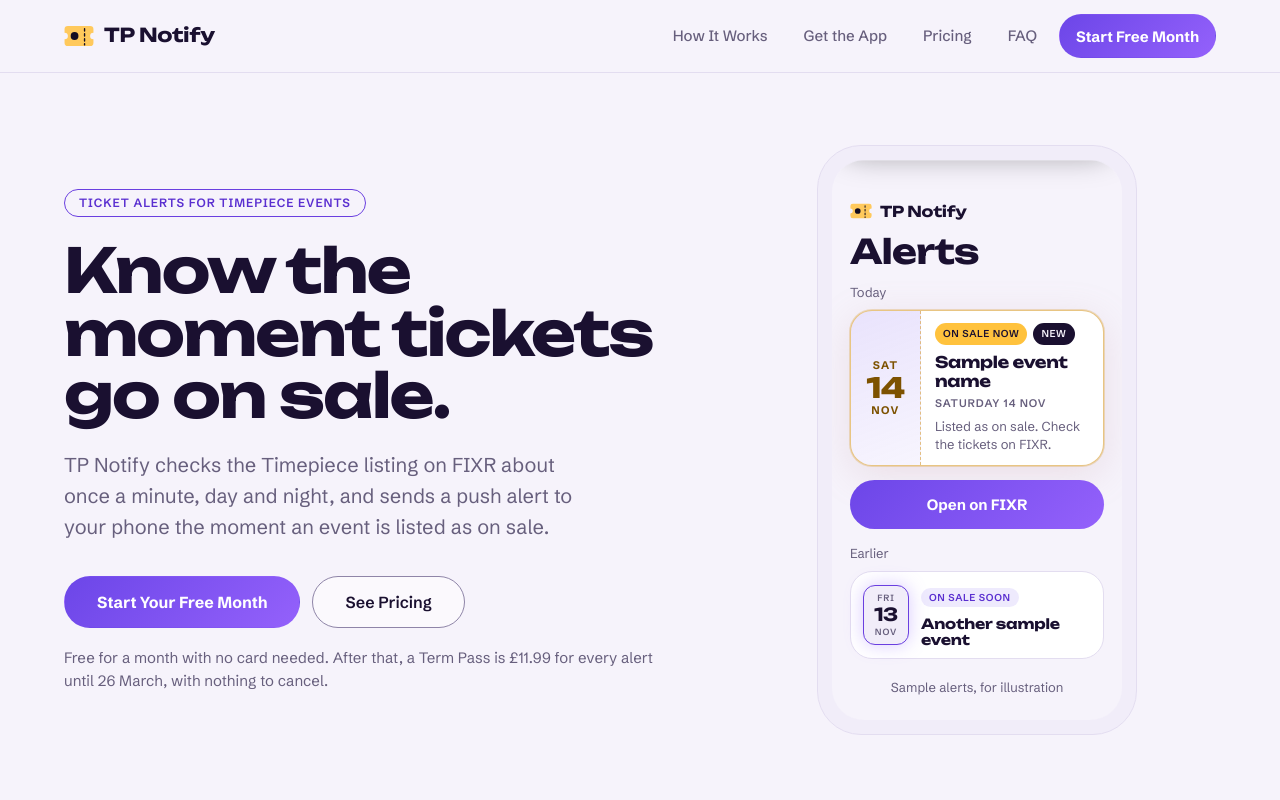
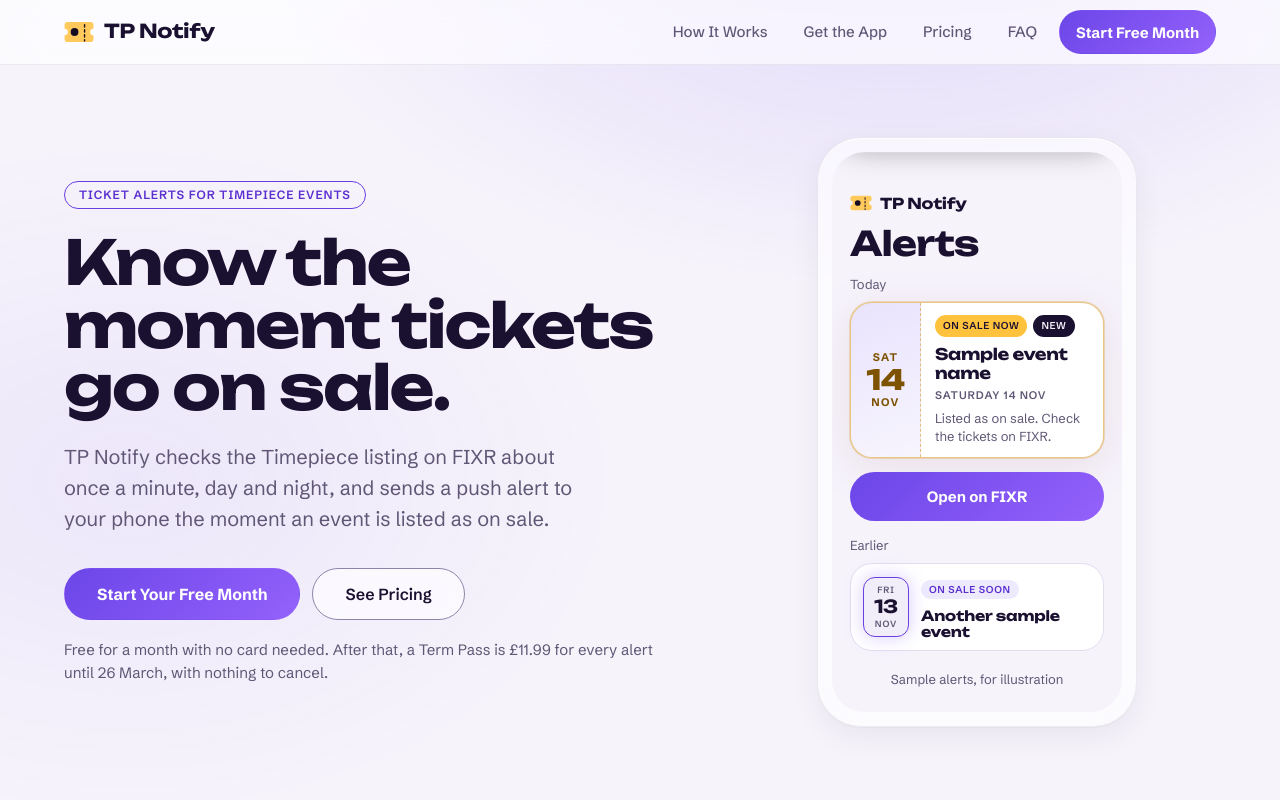
Before and after one commit to Lowballing-coding/tp-notify-site, a plain HTML site: page index.html in a window 1280 px wide. Shown: the top 800 px of the page. Drawn offline with Linux system fonts and the light colour scheme; no server answers.

Commit message:
Calmer frosted glass look across the website, with plan buttons lined up (#30)
Claude-Session: https://claude.ai/code/session_017xBxifj4h8og1ZFXQXbguc

Co-authored-by: Claude <noreply@anthropic.com>

```diff
--- a/styles.css
+++ b/styles.css
@@ -4,9 +4,11 @@
 @font-face { font-family: "Schibsted Grotesk"; src: url(fonts/schibsted-grotesk.woff2) format("woff2"); font-weight: 400 900; font-display: swap; }
 
 * { box-sizing: border-box; }
-html { -webkit-text-size-adjust: 100%; scroll-behavior: smooth; }
+html { -webkit-text-size-adjust: 100%; scroll-behavior: smooth; scroll-padding-top: 80px; }   /* links land below the sticky header */
 @media (prefers-reduced-motion: reduce) { html { scroll-behavior: auto; } }
-body { margin: 0; background: var(--wash), var(--night); color: var(--ink); font: 1.0625rem/1.55 var(--font-sans); }
+body { margin: 0; background: var(--night); isolation: isolate; color: var(--ink); font: 1.0625rem/1.55 var(--font-sans); }
+/* One calm violet glow that stays still while the frosted panels scroll over it. */
+body::before { content: ""; position: fixed; inset: 0; z-index: -1; background: var(--wash); pointer-events: none; }
 a { color: var(--link); }
 a:hover { opacity: .85; }
 :focus-visible { outline: 2px solid var(--focus); outline-offset: 3px; }
@@ -129,7 +131,7 @@ section.band { padding-block: 88px; }
 .faq { padding-block: 88px; }
 @media (min-width: 1000px) {
   .faq { display: grid; grid-template-columns: minmax(0, 1fr) minmax(0, 2fr); gap: 64px; align-items: start; }
-  .faq h2 { position: sticky; top: 32px; }
+  .faq h2 { position: sticky; top: 96px; }
   .faq .list { margin-top: 0 !important; }
 }
 .qa { padding: 22px 0; border-bottom: 1px solid var(--line); }
@@ -259,7 +261,7 @@ footer.foot nav a:hover { color: var(--ink); opacity: 1; }
 /* The phone story: the phone stays in the middle while each chapter scrolls past it, and its screen follows along. */
 .story { padding-block: 24px 40px; }
 .story-grid { display: grid; grid-template-columns: minmax(0, 1fr) 320px minmax(0, 1fr); column-gap: 56px; }
-.story-phone { grid-column: 2; grid-row: 1 / span 4; position: sticky; top: max(16px, calc(50vh - 294px)); align-self: start; z-index: 1; }
+.story-phone { grid-column: 2; grid-row: 1 / span 4; position: sticky; top: max(80px, calc(50vh - 294px)); align-self: start; z-index: 1; }
 .story .phone { box-shadow: 0 30px 90px rgba(118, 80, 238, .35); }
 .ch { grid-column: 1 / -1; display: grid; grid-template-columns: subgrid; min-height: 92vh; align-items: center; }
 .ch:nth-of-type(1) { grid-row: 1; } .ch:nth-of-type(2) { grid-row: 2; } .ch:nth-of-type(3) { grid-row: 3; } .ch:nth-of-type(4) { grid-row: 4; }
@@ -332,3 +334,23 @@ footer.foot nav a:hover { color: var(--ink); opacity: 1; }
 .motion .note-card { font-size: max(13px, 2.2cqh); max-width: 30em; margin-inline: auto; margin-top: max(64px, 8cqh); padding: .9em 1.1em; border-radius: max(20px, 1.5em); }
 .motion .note-card .nhead { font-size: .85em; } .motion .note-card svg { width: 1.25em; height: 1.25em; }
 .motion .note-card b { font-size: 1.15em; } .motion .note-card p { font-size: 1em; line-height: 1.4; }
+
+/* Frosted glass: the header, cards, plans, FAQ list, phone frames and outline buttons. Sections sit straight on the
+   background (no stripes). People who ask for less transparency get solid panels. */
+.surface, .dark { background: transparent; border-color: transparent; }
+header.top { position: sticky; top: 0; z-index: 20; }
+header.top .wrap { min-height: 64px; }
+header.top, .steps li, .plan, .faq .list, .phone, .btn.outline {
+  background: var(--lg-fill); -webkit-backdrop-filter: blur(20px) saturate(140%); backdrop-filter: blur(20px) saturate(140%); }
+header.top, .steps li, .plan, .phone { border-color: var(--lg-edge); }   /* outline buttons keep their stronger edge */
+.steps li, .plan, .faq .list, .phone { box-shadow: inset 0 1px 0 var(--lg-top), var(--lg-shadow); }
+.plan.best { border: 1.5px solid var(--signal); box-shadow: inset 0 1px 0 var(--lg-top), var(--lg-shadow); }
+.faq .list { border: 1px solid var(--lg-edge); border-radius: var(--radius-lg); padding: 4px 28px; }
+.faq .qa:last-child { border-bottom: 0; }
+/* Plan buttons sit on the same line, whatever the text above them. */
+.plan { display: flex; flex-direction: column; }
+.plan ul { margin-bottom: 26px; }
+.plan .btn { margin-top: auto; }
+@media (prefers-reduced-transparency: reduce) {
+  header.top, .steps li, .plan, .faq .list, .phone, .btn.outline { -webkit-backdrop-filter: none; backdrop-filter: none; background: var(--night-high); }
+}
--- a/tokens.css
+++ b/tokens.css
@@ -29,8 +29,13 @@
   --focus: #c0aaff;
   --link: var(--uv-ink);
   --glass: rgba(255, 255, 255, .035);
+  /* Frosted glass panels (--lg-*): a night-tinted fill, one hairline edge and a soft shadow. */
+  --lg-fill: rgba(22, 17, 40, .55);
+  --lg-edge: rgba(255, 255, 255, .08);
+  --lg-top: rgba(255, 255, 255, .06);
+  --lg-shadow: 0 1px 2px rgba(0, 0, 0, .3), 0 12px 32px rgba(0, 0, 0, .25);
   --shadow-glow: 0 0 0 1px rgba(255, 201, 92, .1), 0 16px 48px rgba(150, 110, 255, .18);
-  --wash: radial-gradient(1000px 600px at 85% -5%, rgba(138, 92, 255, .4), transparent 62%), radial-gradient(800px 500px at -5% 90%, rgba(255, 79, 160, .16), transparent 60%);
+  --wash: radial-gradient(900px 520px at 70% -10%, rgba(118, 80, 238, .32), transparent 70%), radial-gradient(700px 480px at 10% 60%, rgba(118, 80, 238, .12), transparent 70%);
   color-scheme: dark;
 }
 
@@ -41,7 +46,7 @@
   --line: #e3ddf0;
   --line-strong: #8f85a8;
   --ink: #1a1030;
-  --ink-muted: #675f7d;
+  --ink-muted: #5f5775;
   --signal: #ffc23d;
   --on-signal: #1a1030;
   --signal-ink: #7d5200;
@@ -57,8 +62,12 @@
   --danger-soft: #fde8e5;
   --focus: #6a3fe0;
   --glass: rgba(255, 255, 255, .55);
+  --lg-fill: rgba(255, 255, 255, .62);
+  --lg-edge: rgba(26, 16, 48, .07);
+  --lg-top: rgba(255, 255, 255, .9);
+  --lg-shadow: 0 1px 2px rgba(26, 16, 48, .04), 0 10px 30px rgba(26, 16, 48, .06);
   --shadow-glow: 0 0 0 1px rgba(214, 150, 30, .12), 0 14px 36px rgba(118, 80, 238, .14);
-  --wash: radial-gradient(1000px 600px at 85% -5%, rgba(150, 110, 255, .22), transparent 62%), radial-gradient(800px 500px at -5% 90%, rgba(255, 173, 85, .18), transparent 60%);
+  --wash: radial-gradient(900px 520px at 70% -10%, rgba(118, 80, 238, .16), transparent 70%), radial-gradient(700px 480px at 10% 60%, rgba(118, 80, 238, .07), transparent 70%);
   color-scheme: light;
 }
 
@@ -70,7 +79,7 @@
     --line: #e3ddf0;
     --line-strong: #8f85a8;
     --ink: #1a1030;
-    --ink-muted: #675f7d;
+    --ink-muted: #5f5775;
     --signal: #ffc23d;
     --on-signal: #1a1030;
     --signal-ink: #7d5200;
@@ -86,8 +95,12 @@
     --danger-soft: #fde8e5;
     --focus: #6a3fe0;
     --glass: rgba(255, 255, 255, .55);
+    --lg-fill: rgba(255, 255, 255, .62);
+    --lg-edge: rgba(26, 16, 48, .07);
+    --lg-top: rgba(255, 255, 255, .9);
+    --lg-shadow: 0 1px 2px rgba(26, 16, 48, .04), 0 10px 30px rgba(26, 16, 48, .06);
     --shadow-glow: 0 0 0 1px rgba(214, 150, 30, .12), 0 14px 36px rgba(118, 80, 238, .14);
-    --wash: radial-gradient(1000px 600px at 85% -5%, rgba(150, 110, 255, .22), transparent 62%), radial-gradient(800px 500px at -5% 90%, rgba(255, 173, 85, .18), transparent 60%);
+    --wash: radial-gradient(900px 520px at 70% -10%, rgba(118, 80, 238, .16), transparent 70%), radial-gradient(700px 480px at 10% 60%, rgba(118, 80, 238, .07), transparent 70%);
     color-scheme: light;
   }
 }
```
Also changed, not shown: 1 other file.
